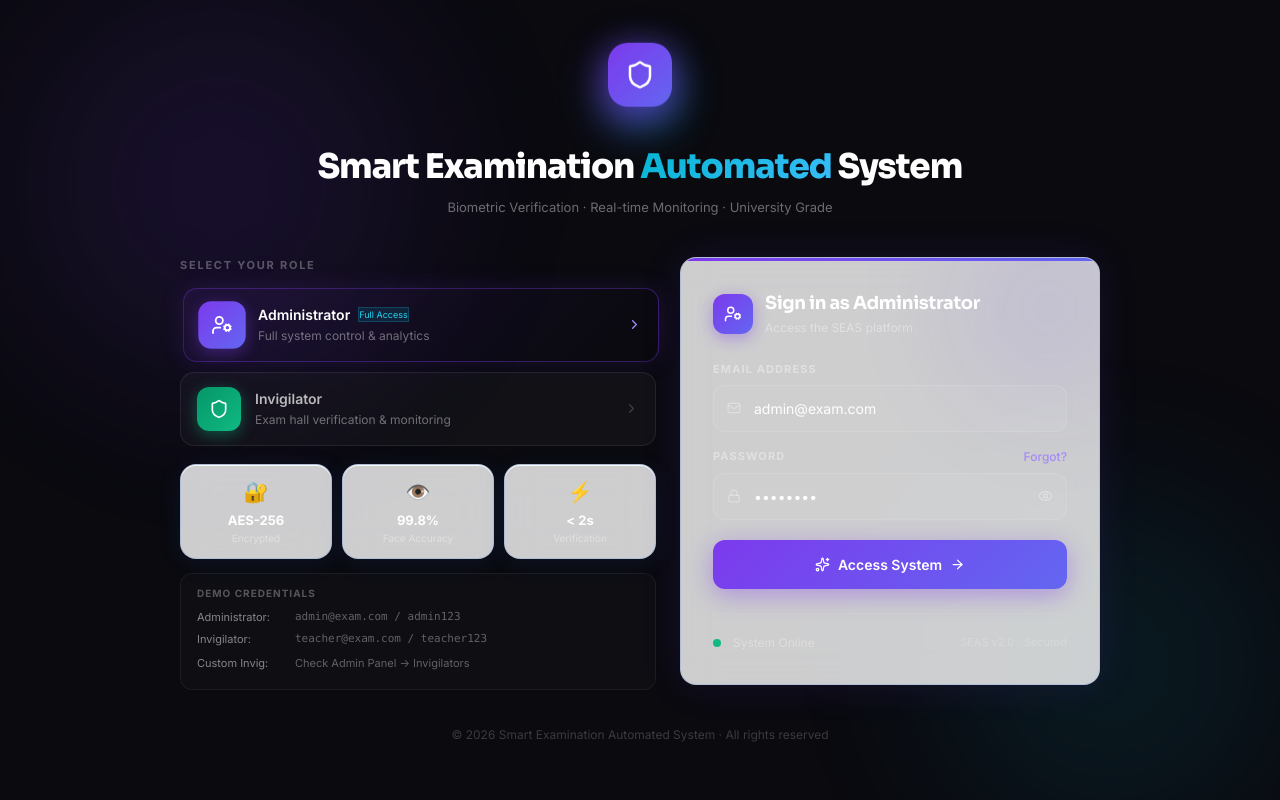
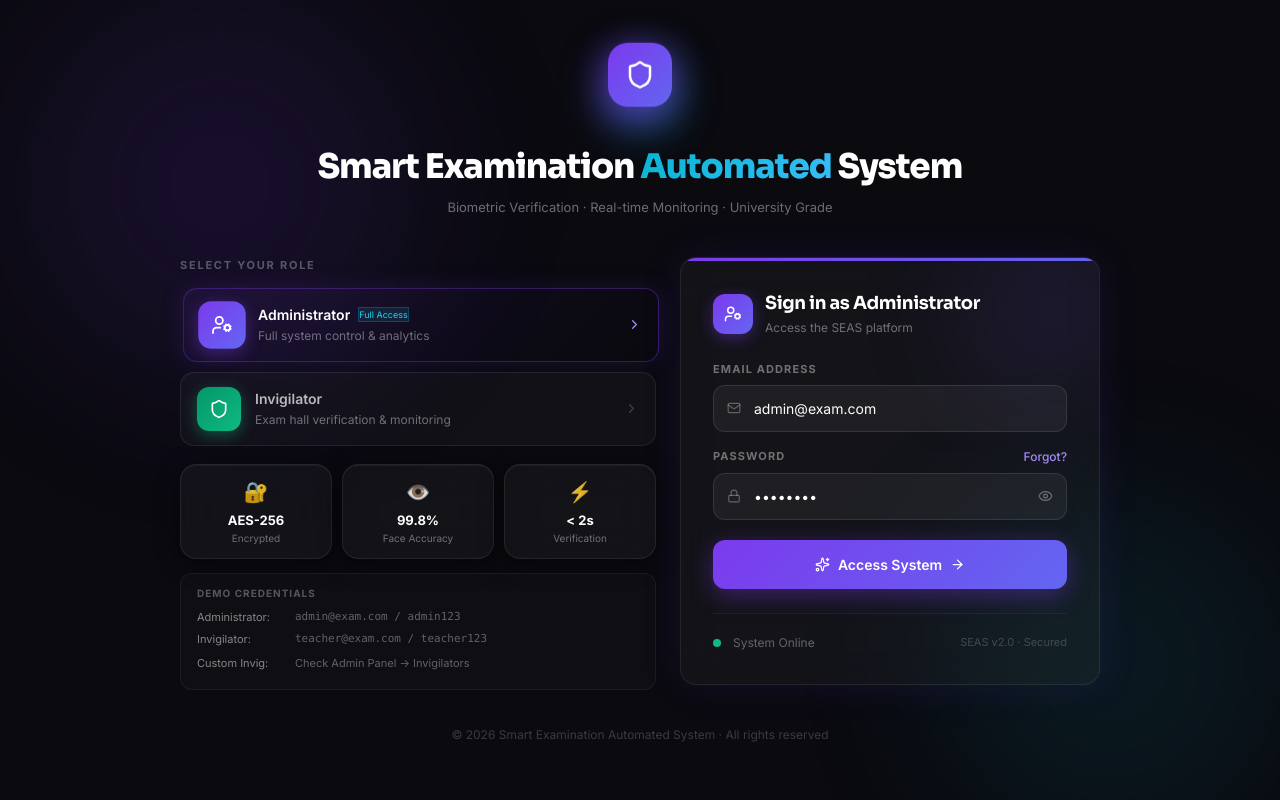
Before and after one commit to Nandinisingh07/exam-system, a React (Vite) app in the folder frontend/: page /login in a window 1280 px wide. Built offline with nearby package versions, Linux system fonts and the light colour scheme.

Commit message:
Revert "feat: royal blue light theme"
This reverts commit f36702ca2140afa91cda1b78115b237147047567.

```diff
--- a/frontend/src/index.css
+++ b/frontend/src/index.css
@@ -4,9 +4,9 @@
 @theme {
   --font-sans: 'Inter', 'Plus Jakarta Sans', sans-serif;
   --font-display: 'Sora', 'Plus Jakarta Sans', sans-serif;
-  --color-bg-base:    #e8f0fe;
-  --color-bg-mid:     #eff6ff;
-  --color-bg-surface: #f8faff;
+  --color-bg-base:    #080c12;
+  --color-bg-mid:     #0c1118;
+  --color-bg-surface: #101620;
   --color-cyan-300: #67e8f9;
   --color-cyan-400: #22d3ee;
   --color-cyan-500: #06b6d4;
@@ -27,19 +27,19 @@
 html { scroll-behavior: smooth; }
 
 body {
-  background: linear-gradient(160deg, #f0f4ff 0%, #e8f0fe 50%, #eff6ff 100%); background-attachment: fixed;
-  color: #1e293b;
+  background-color: #0f1623;
+  color: rgba(255,255,255,0.87);
   font-family: 'Inter', 'Plus Jakarta Sans', sans-serif;
   -webkit-font-smoothing: antialiased;
   -moz-osx-font-smoothing: grayscale;
 }
 
-::selection { background: rgba(59,130,246,0.20); color: #1e3a8a; }
+::selection { background: rgba(6,182,212,0.35); color: #fff; }
 
 ::-webkit-scrollbar { width: 5px; height: 5px; }
 ::-webkit-scrollbar-track { background: transparent; }
-::-webkit-scrollbar-thumb { background: rgba(59,130,246,0.30); border-radius: 99px; }
-::-webkit-scrollbar-thumb:hover { background: rgba(59,130,246,0.55); }
+::-webkit-scrollbar-thumb { background: rgba(6,182,212,0.2); border-radius: 99px; }
+::-webkit-scrollbar-thumb:hover { background: rgba(6,182,212,0.4); }
 
 /* -- Design Tokens ------------------------------------------------- */
 :root {
@@ -51,11 +51,11 @@ body {
   --rose:          #f43f5e;
   --emerald:       #10b981;
   --amber:         #f59e0b;
-  --card-bg:       rgba(255,255,255,0.80);
-  --card-border:   rgba(59,130,246,0.20);
-  --divider:       rgba(59,130,246,0.10);
-  --text-muted:    rgba(30,41,59,0.55);
-  --text-body:     rgba(30,41,59,0.85);
+  --card-bg:       rgba(255,255,255,0.038);
+  --card-border:   rgba(255,255,255,0.08);
+  --divider:       rgba(255,255,255,0.06);
+  --text-muted:    rgba(255,255,255,0.42);
+  --text-body:     rgba(255,255,255,0.72);
 }
 
 /* -- Glassmorphism -------------------------------------------------- */
@@ -71,12 +71,12 @@ body {
   backdrop-filter: blur(20px);
   -webkit-backdrop-filter: blur(20px);
   border-radius: 16px;
-  box-shadow: 0 4px 24px rgba(59,130,246,0.10), inset 0 1px 0 rgba(255,255,255,0.90);
+  box-shadow: 0 4px 24px rgba(0,0,0,0.45), inset 0 1px 0 rgba(255,255,255,0.05);
   transition: all 0.3s cubic-bezier(0.4,0,0.2,1);
 }
 .glass-card:hover {
-  border-color: rgba(59,130,246,0.40);
-  box-shadow: 0 0 28px rgba(59,130,246,0.15), 0 8px 32px rgba(59,130,246,0.08);
+  border-color: rgba(6,182,212,0.28);
+  box-shadow: 0 0 28px rgba(6,182,212,0.1), 0 8px 32px rgba(0,0,0,0.5);
   transform: translateY(-2px);
 }
 .glass-card-static {
@@ -202,7 +202,7 @@ body {
 .sidebar-link.active {
   color: #67e8f9;
   background: linear-gradient(135deg, rgba(6,182,212,0.16), rgba(14,165,233,0.07));
-  border-color: rgba(59,130,246,0.40);
+  border-color: rgba(6,182,212,0.28);
   border-left: 3px solid #06b6d4;
   box-shadow: 0 0 18px rgba(6,182,212,0.07);
 }
```
